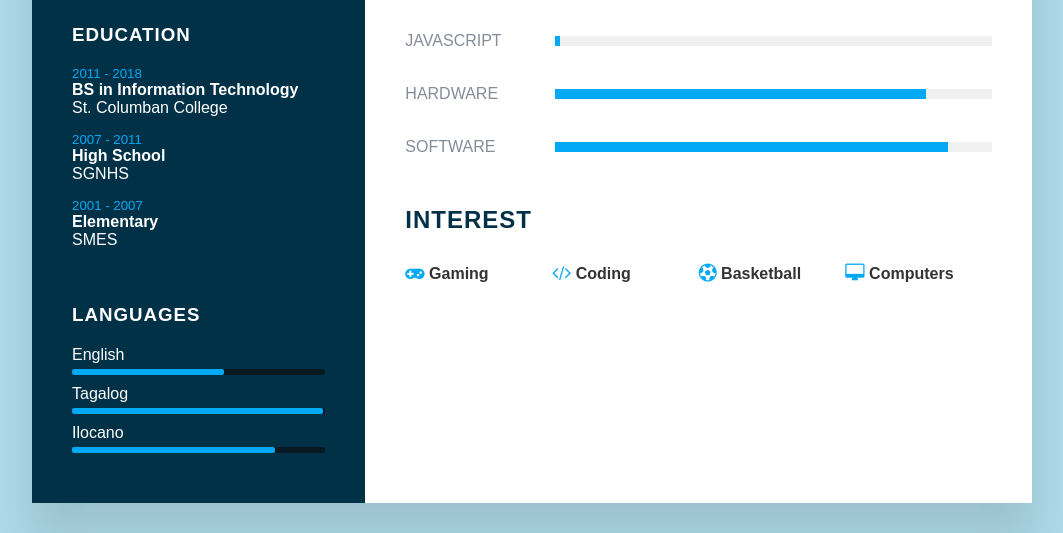
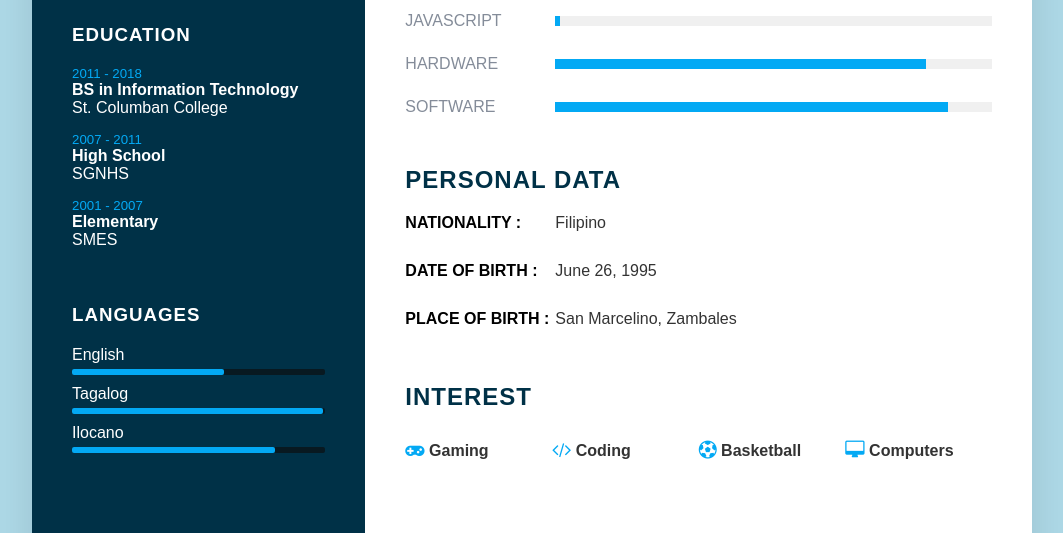
Before and after one commit to PaulKodes/paulresume, a plain HTML site: page resume.html in a window 1280 px wide. Shown: the part 721-1254 px from the top of the page, without its empty margins (108-1171 px from the left). Drawn offline with Linux system fonts and the light colour scheme.

Commit message:
resume done

```diff
--- a/resume.html
+++ b/resume.html
@@ -152,6 +152,34 @@
                 </div>
             </div>
 
+            <div class="about pdata">
+                <h2 class="title2">Personal Data</h2>
+                <div class="box">
+                    <div class="personal">
+                        <h4>Nationality : </h4>
+                    </div>
+                    <div class="text">
+                        <p>Filipino</p>
+                    </div>
+                </div>
+                <div class="box">
+                    <div class="personal">
+                        <h4>Date of birth : </h4>
+                    </div>
+                    <div class="text">
+                        <p>June 26, 1995</p>
+                    </div>
+                </div>
+                <div class="box">
+                    <div class="personal">
+                        <h4>Place of birth : </h4>
+                    </div>
+                    <div class="text">
+                        <p>San Marcelino, Zambales</p>
+                    </div>
+                </div>
+            </div>
+
             <div class="about interest">
                 <h2 class="title2">Interest</h2>
                 <ul>
--- a/styles.css
+++ b/styles.css
@@ -148,7 +148,6 @@ p {
 }
 .about .box .year_company {
     min-width: 150px;
-
 }
 .about .box .year_company  h5{
     text-transform: uppercase;
@@ -168,7 +167,7 @@ p {
     grid-template-columns: 150px 1fr;
     justify-content: center;
     align-items: center;
-    margin-bottom: 35px;
+
 }
 .skills .box h4 {
     text-transform: uppercase;
@@ -203,6 +202,14 @@ p {
     color: #03a9f4;
     font-size: 18px;
 }
+.about .box .personal {
+    min-width: 150px;
+}
+.about .box .personal h4{
+    text-transform: uppercase;
+    font-weight: 600;
+    margin-bottom: 5px;
+}
 @media (max-width: 1000px) {
     .container {
         margin: 10px;
```
